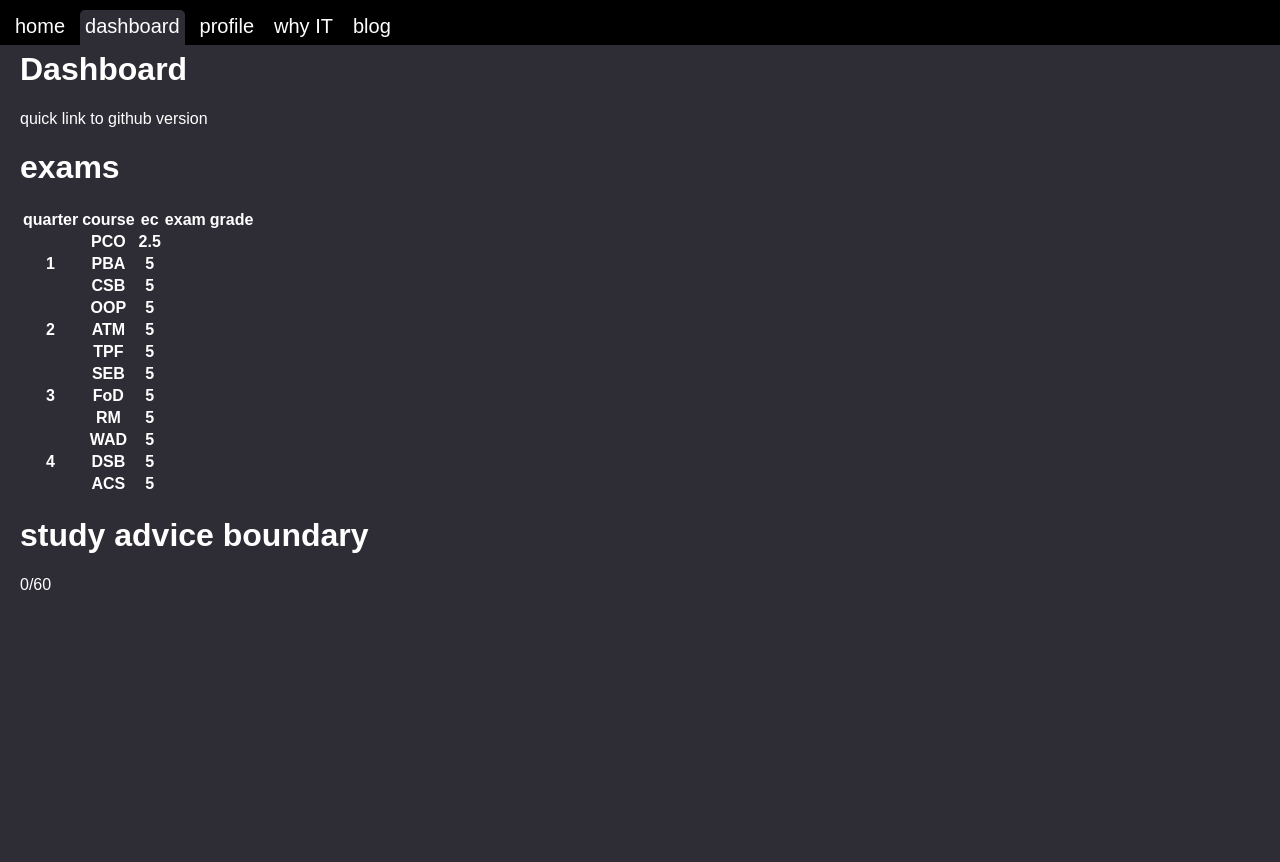
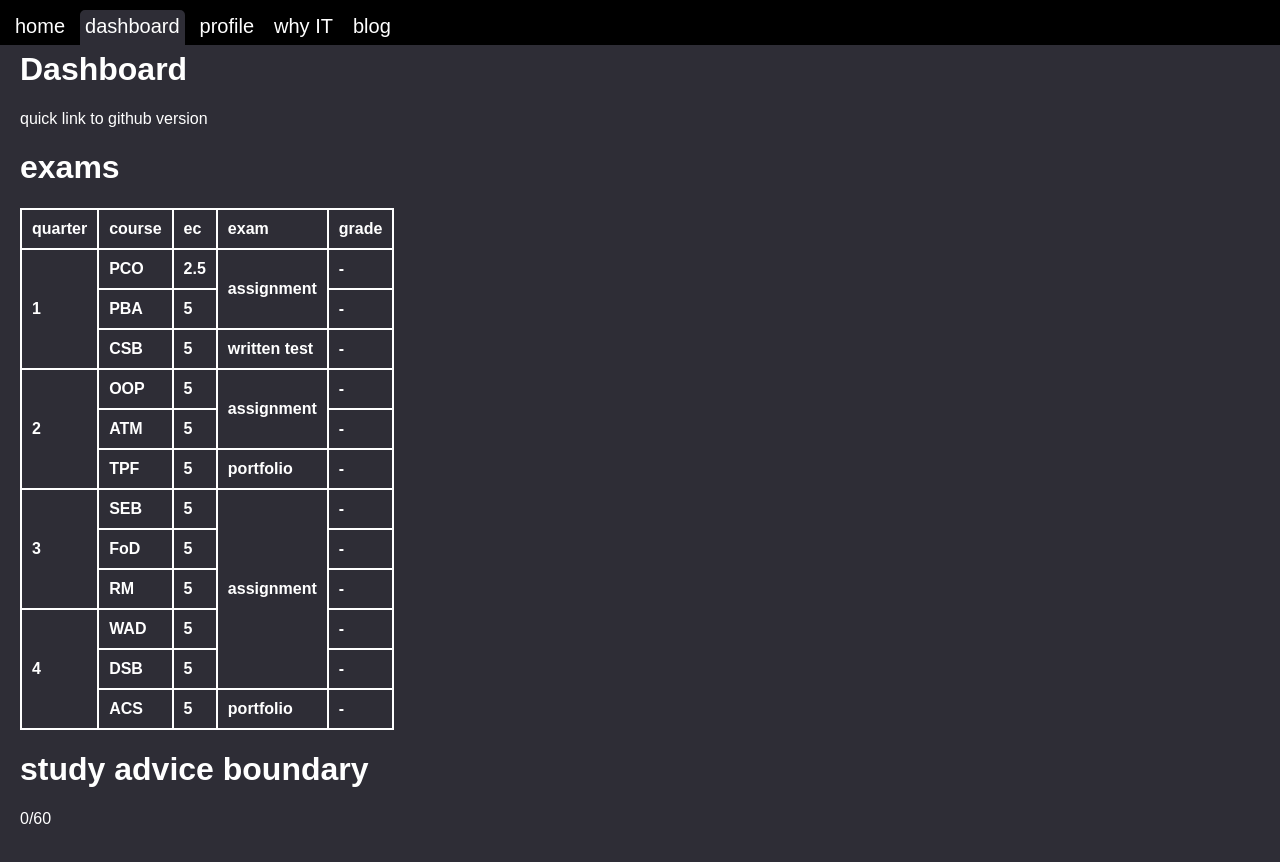
Before and after one commit to ruben-krijger/ruben-krijger.github.io, a plain HTML site: page pages/dashboard.html in a window 1280 px wide. Before the commit the page ends 800 px from the top, so only its background shows below. Drawn offline with Linux system fonts and the light colour scheme.

Commit message:
added stuff

```diff
--- a/css/style.css
+++ b/css/style.css
@@ -114,3 +114,15 @@ nav li{
     border-bottom: 15px solid #2e2d36;
     border-radius: 5px;
 }
+
+table{
+    border: 2px solid #ffffff;
+    border-collapse: collapse;
+    margin-top: 20px;
+}
+
+table th, table td{
+    border: 2px solid #ffffff;
+    padding: 10px;
+    text-align: left;
+}
--- a/pages/dashboard.html
+++ b/pages/dashboard.html
@@ -31,53 +31,71 @@
                     <th rowspan="3">1</th>
                     <th>PCO</th>
                     <th>2.5</th>
+                    <th rowspan="2">assignment</th>
+                    <th>-</th>
                 </tr>
                 <tr>
                     <th>PBA</th>
                     <th>5</th>
+                    <th>-</th>
                 </tr>
                 <tr>
                     <th>CSB</th>
                     <th>5</th>
+                    <th>written test</th>
+                    <th>-</th>
                 </tr>
                 <tr>
                     <th rowspan="3">2</th>
                     <th>OOP</th>
                     <th>5</th>
+                    <th rowspan="2">assignment</th>
+                    <th>-</th>
                 </tr>
                 <tr>
                     <th>ATM</th>
                     <th>5</th>
+                    <th>-</th>
                 </tr>
                 <tr>
                     <th>TPF</th>
                     <th>5</th>
+                    <th>portfolio</th>
+                    <th>-</th>
                 </tr>
                 <tr>
                     <th rowspan="3">3</th>
                     <th>SEB</th>
                     <th>5</th>
+                    <th rowspan="5">assignment</th>
+                    <th>-</th>
                 </tr>
                 <tr>
                     <th>FoD</th>
                     <th>5</th>
+                    <th>-</th>
                 </tr>
                 <tr>
                     <th>RM</th>
                     <th>5</th>
+                    <th>-</th>
                 </tr>
                 <tr>
                     <th rowspan="3">4</th>
                     <th>WAD</th>
                     <th>5</th>
+                    <th>-</th>
                 </tr>
                 <tr>
                     <th>DSB</th>
                     <th>5</th>
+                    <th>-</th>
                 </tr>
                 <tr>
                     <th>ACS</th>
                     <th>5</th>
+                    <th>portfolio</th>
+                    <th>-</th>
                 </tr>
             </table>
             <h1>study advice boundary</h1>
```
